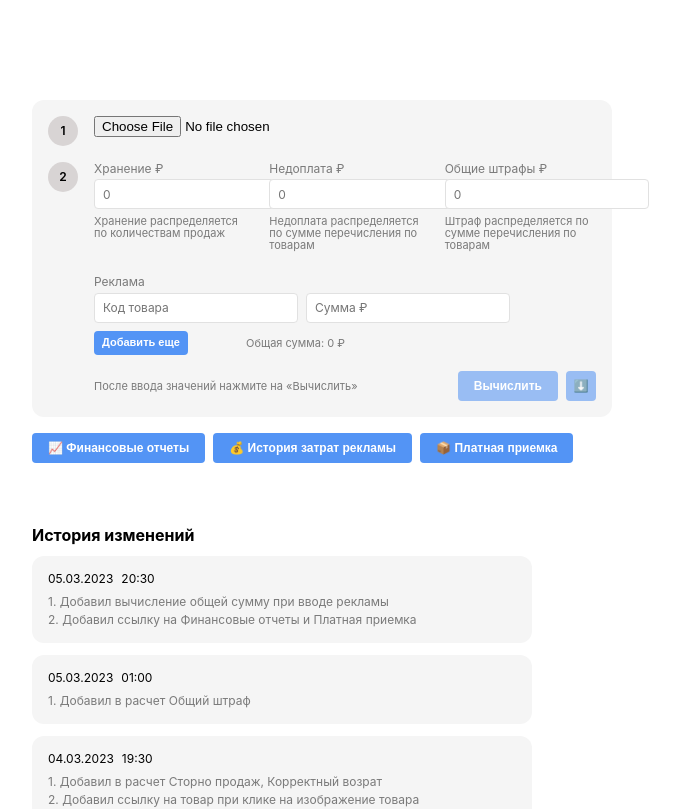
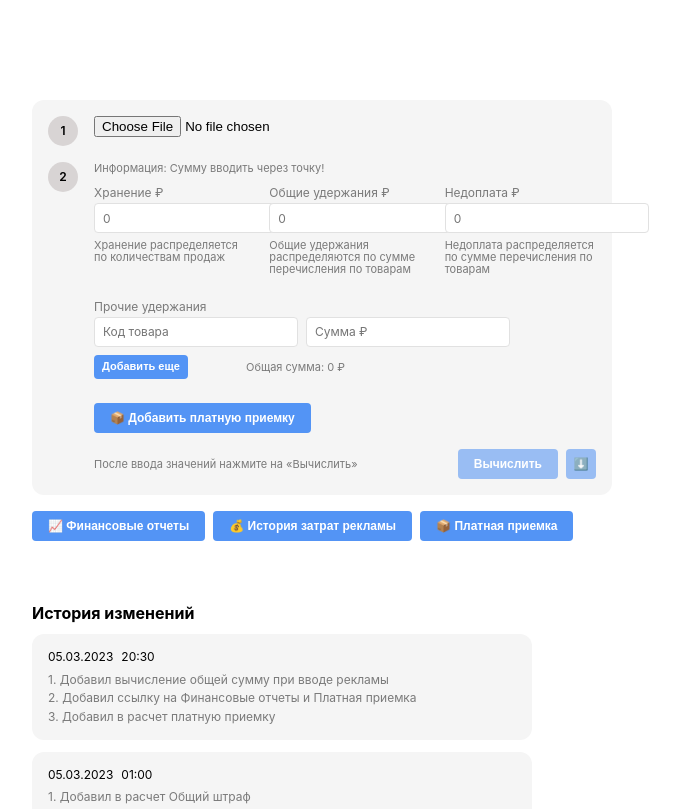
Before and after one commit to Dindro/marketplace-report, a Vue app: page / in a window 1280 px wide. Shown: the top 809 px of the page, without its empty margins (128-808 px from the left). Built offline with nearby package versions, Linux system fonts and the light colour scheme.

Commit message:
add paid receptions

```diff
--- a/src/components/Report/Form.vue
+++ b/src/components/Report/Form.vue
@@ -9,11 +9,21 @@
         <div class="form__step">
             <div class="form__counter">2</div>
             <div class="form__controls">
+                <p class="form__info">Информация: Сумму вводить через точку!</p>
+
                 <div class="form__storage">
                     <TextField
                         v-model="storage"
                         label="Хранение ₽"
                         sub="Хранение распределяется по количествам продаж"
+                        placeholder="0"
+                    />
+                </div>
+                <div class="form__common-retention">
+                    <TextField
+                        v-model="commonRetention"
+                        label="Общие удержания ₽"
+                        sub="Общие удержания распределяются по сумме перечисления по товарам"
                         placeholder="0"
                     />
                 </div>
@@ -25,19 +35,19 @@
                         placeholder="0"
                     />
                 </div>
-                <div class="form__fines">
-                    <TextField
-                        v-model="commonFines"
-                        label="Общие штрафы ₽"
-                        sub="Штраф распределяется по сумме перечисления по товарам"
-                        placeholder="0"
+                <div class="form__retention">
+                    <FormCosts
+                        title="Прочие удержания"
+                        first-action-title="💰 Добавить прочие удержания"
+                        @update="onUpdateRetention"
                     />
                 </div>
-                <div class="form__ads">
+                <div class="form__paid-reсeptions">
                     <FormCosts
-                        title="Реклама"
-                        first-action-title="Добавить рекламу"
-                        @update="onUpdateFormAds"
+                        title="Платная приемка"
+                        first-action
+                        first-action-title="📦 Добавить платную приемку"
+                        @update="onUpdatePaidReсeptions"
                     />
                 </div>
             </div>
@@ -70,8 +80,9 @@
         file: ArrayBuffer;
         storage: number;
         underpayment: number;
-        commonFines: number;
-        ads: ICostStructure[];
+        commonRetention: number;
+        retention: ICostStructure[];
+        paidReсeptions: ICostStructure[];
     }
 
     const emit = defineEmits<{
@@ -82,8 +93,9 @@
     const file: Ref<Maybe<ArrayBuffer>> = ref(null);
     const storage: Ref<string> = ref('');
     const underpayment: Ref<string> = ref('');
-    const commonFines: Ref<string> = ref('');
-    let ads: ICostStructure[] = [];
+    const commonRetention: Ref<string> = ref('');
+    let retention: ICostStructure[] = [];
+    let paidReсeptions: ICostStructure[] = [];
 
     watch(file, calculate);
 
@@ -100,8 +112,12 @@
         fileReader.readAsBinaryString(targetFile);
     }
 
-    function onUpdateFormAds(value: ICostStructure[]): void {
-        ads = value;
+    function onUpdateRetention(value: ICostStructure[]): void {
+        retention = value;
+    }
+
+    function onUpdatePaidReсeptions(value: ICostStructure[]): void {
+        paidReсeptions = value;
     }
 
     function calculate(): void {
@@ -111,8 +127,9 @@
             file: file.value,
             storage: +storage.value,
             underpayment: +underpayment.value,
-            commonFines: +commonFines.value,
-            ads,
+            commonRetention: +commonRetention.value,
+            retention,
+            paidReсeptions,
         });
     }
 
@@ -182,8 +199,21 @@
 
         &__storage,
         &__underpayment,
-        &__fines {
+        &__common-retention {
             width: calc(100% / 3);
+        }
+
+        &__info,
+        &__retention,
+        &__paid-reсeptions {
+            width: 100%;
+        }
+
+        &__info {
+            font-size: 11px;
+            line-height: 1.1;
+            color: rgba(black, 0.5);
+            padding-bottom: 0;
         }
     }
 </style>
--- a/src/components/Report/Summary.vue
+++ b/src/components/Report/Summary.vue
@@ -128,6 +128,13 @@
                 <p class="summary-item__value">
                     {{ (props.summary.underpayment / 100).toLocaleString() }} ₽
                     <span v-if="false" class="snap snap--warning" title="8.123% – доля от общей продажи">8.123% от {{ (94560 / 100).toLocaleString() }} ₽</span>
+                </p>
+            </div>
+            <div v-if="props.summary.paidReception" class="summary__item summary-item summary-item--warning">
+                <p class="summary-item__title">Платная приемка</p>
+                <p class="summary-item__value">
+                    {{ (props.summary.paidReception / 100).toLocaleString() }} ₽
+                    <span v-if="visibleSales" class="info">В отчете «Стоимость платной приемки»</span>
                 </p>
             </div>
             <div v-if="props.summary.finesCommon" class="summary__item summary-item summary-item--warning">
--- a/src/components/Version/VersionHistory.vue
+++ b/src/components/Version/VersionHistory.vue
@@ -29,6 +29,7 @@
             points: [
                 'Добавил вычисление общей сумму при вводе рекламы',
                 'Добавил ссылку на Финансовые отчеты и Платная приемка',
+                'Добавил в расчет платную приемку',
             ],
         },
         {
--- a/src/entities/ReportAction.ts
+++ b/src/entities/ReportAction.ts
@@ -1,7 +1,7 @@
 import type Product from '@/entities/Product';
 
 export type ReportActionId = number;
-export type ReportActionType = 'delivery' | 'sale' | 'sale-correct' | 'return-correct' | 'delivery-return' | 'return' | 'marriage' | 'lost-product' | 'reversal' | 'reversal-return' | 'fines' | 'common-fines' | 'ad' | 'storage' | 'underpayment' | 'unkown';
+export type ReportActionType = 'delivery' | 'sale' | 'sale-correct' | 'return-correct' | 'delivery-return' | 'return' | 'marriage' | 'lost-product' | 'reversal' | 'reversal-return' | 'fines' | 'common-fines' | 'ad' | 'storage' | 'underpayment' | 'paid-reception' | 'unkown';
 
 export default class ReportAction {
     id: ReportActionId;
--- /dev/null
+++ b/src/infastructure/ReceptionProductRepository/IReceptionProductData.ts
@@ -0,0 +1,6 @@
+import type ProductId from '@/entities/ProductId';
+
+export default interface IReceptionProductData {
+    productId: ProductId;
+    price: number;
+}
--- /dev/null
+++ b/src/infastructure/ReceptionProductRepository/ReceptionProductRepository.ts
@@ -0,0 +1,14 @@
+import type IReceptionProductRepository from '@/use-cases/IReceptionProductRepository';
+import type IReceptionProductData from '@/infastructure/ReceptionProductRepository/IReceptionProductData';
+
+export default class ReceptionProductRepository implements IReceptionProductRepository {
+    private data: IReceptionProductData[];
+
+    constructor(data: IReceptionProductData[]) {
+        this.data = data;
+    }
+
+    getPaidList(): Promise<IReceptionProductData[]> {
+        return Promise.resolve(this.data);
+    }
+}
--- a/src/use-cases/GetReportUseCase/IGetReportResponseModel.ts
+++ b/src/use-cases/GetReportUseCase/IGetReportResponseModel.ts
@@ -31,6 +31,7 @@ export interface ISummaryReport {
     adCount: number;
     storage: number;
     underpayment: number;
+    paidReception: number;
     fines: number;
     finesCount: number;
     finesDescription: string[],
--- /dev/null
+++ b/src/use-cases/IReceptionProductRepository.ts
@@ -0,0 +1,5 @@
+import type IReceptionProductData from '@/infastructure/ReceptionProductRepository/IReceptionProductData';
+
+export default interface IReceptionProductRepository {
+    getPaidList: () => Promise<IReceptionProductData[]>;
+}
--- a/src/views/ReportView.vue
+++ b/src/views/ReportView.vue
@@ -58,6 +58,8 @@ import VersionHistory from '@/components/Version/VersionHistory.vue';
 import ProductId from '@/entities/ProductId';
 import StorageProductRepository from '@/infastructure/StorageProductRepository/StorageProductRepository';
 import Button from '@/components/UI/Button.vue';
+import type IReceptionProductData from '@/infastructure/ReceptionProductRepository/IReceptionProductData';
+import ReceptionProductRepository from '@/infastructure/ReceptionProductRepository/ReceptionProductRepository';
 
 const summary = ref<ISummaryReport>();
 const fractions: Ref<IFractionSummaryReport[]> = ref([]);
@@ -65,26 +67,29 @@ const fractions: Ref<IFractionSummaryReport[]> = ref([]);
 function onCalculate(form: IFormStructure): void {
     const storage = +(form.storage * 100).toFixed();
     const underpayment = +(form.underpayment * 100).toFixed();
-    const commonFines = +(form.commonFines * 100).toFixed();
+    const commonRetention = +(form.commonRetention * 100).toFixed();
 
-    let ads: IAdProductData[] = [];
-    for (const ad of form.ads) {
-        ads.push({
-            productId: new ProductId(ad.code, '', 0, 0),
-            price: +(ad.price * 100).toFixed(),
-        });
-    }
+    const retention: IAdProductData[] = form.retention.map(retention => ({
+        productId: new ProductId(retention.code, '', 0, 0),
+        price: +(retention.price * 100).toFixed(),
+    }));
 
-    getProductActionByFile(form.file, ads, storage, underpayment, commonFines);
+    const paidReсeptions: IReceptionProductData[] = form.paidReсeptions.map(reception => ({
+        productId: new ProductId(reception.code, '', 0, 0),
+        price: +(reception.price * 100).toFixed(),
+    }));
+
+    getProductActionByFile(form.file, retention, storage, underpayment, commonRetention, paidReсeptions);
 }
 
-async function getProductActionByFile(file: ArrayBuffer, ads: IAdProductData[], storage: number, underpayment: number, commonFines: number) {
+async function getProductActionByFile(file: ArrayBuffer, retention: IAdProductData[], storage: number, underpayment: number, commonRetention: number, paidReсeptions: IReceptionProductData[]) {
     const detailRepository = new ReportDetailRepository(file);
     const userFractionRepository = new UserFractionRepository();
     const userRepository = new UserRepository();
     const productPictureRepository = new ProductPictureRepository();
-    const adProductRepository = new AdProductRepository(ads);
+    const adProductRepository = new AdProductRepository(retention);
     const storageProductRepository = new StorageProductRepository(storage);
+    const receptionProductRepository = new ReceptionProductRepository(paidReсeptions);
 
     const result = await new GetReportUseCase(
         detailRepository,
@@ -93,8 +98,9 @@ async function getProductActionByFile(file: ArrayBuffer, ads: IAdProductData[],
         productPictureRepository,
         adProductRepository,
         storageProductRepository,
+        receptionProductRepository,
         underpayment,
-        commonFines,
+        commonRetention,
     ).execute();
 
     summary.value = result.summary;
```
Also changed, not shown: src/entities/ReportActionList.ts (+9 -1 lines), src/use-cases/GetReportUseCase/GetReportUseCase.ts (+14 -0 lines).
